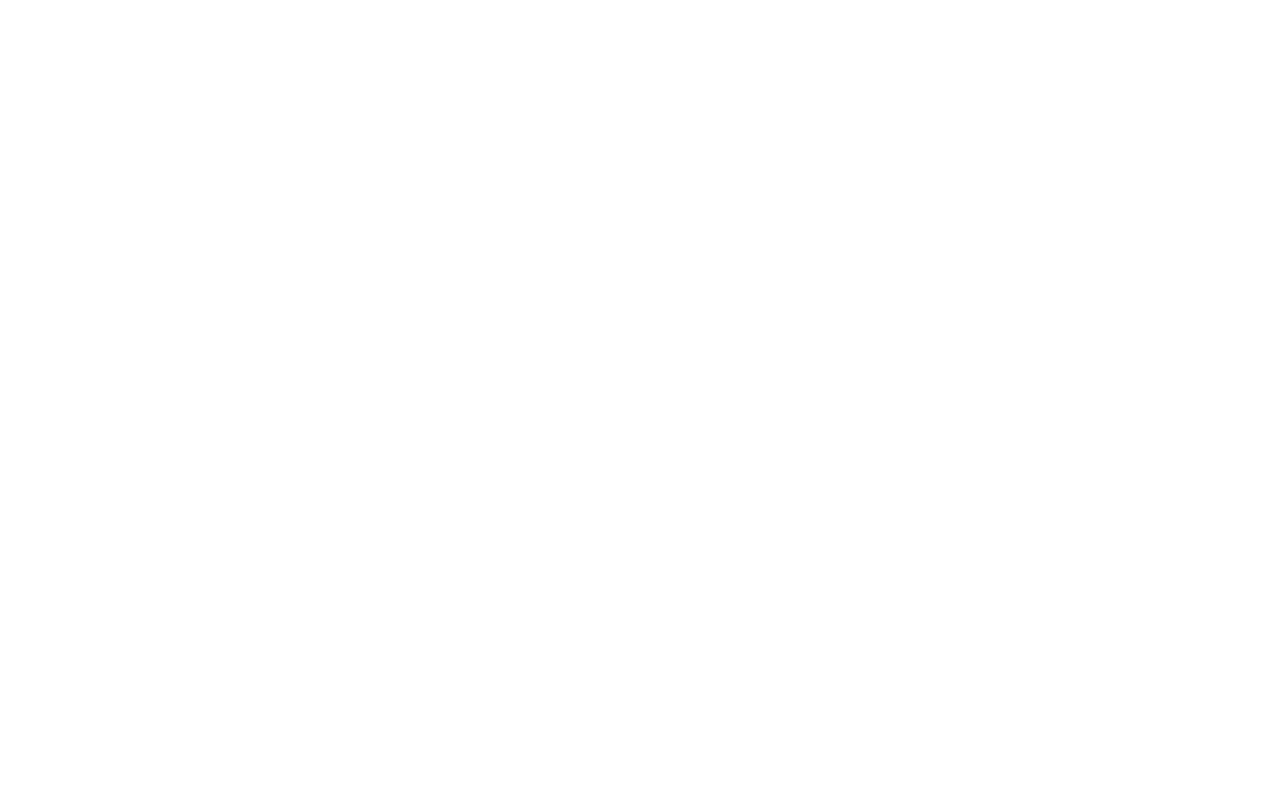
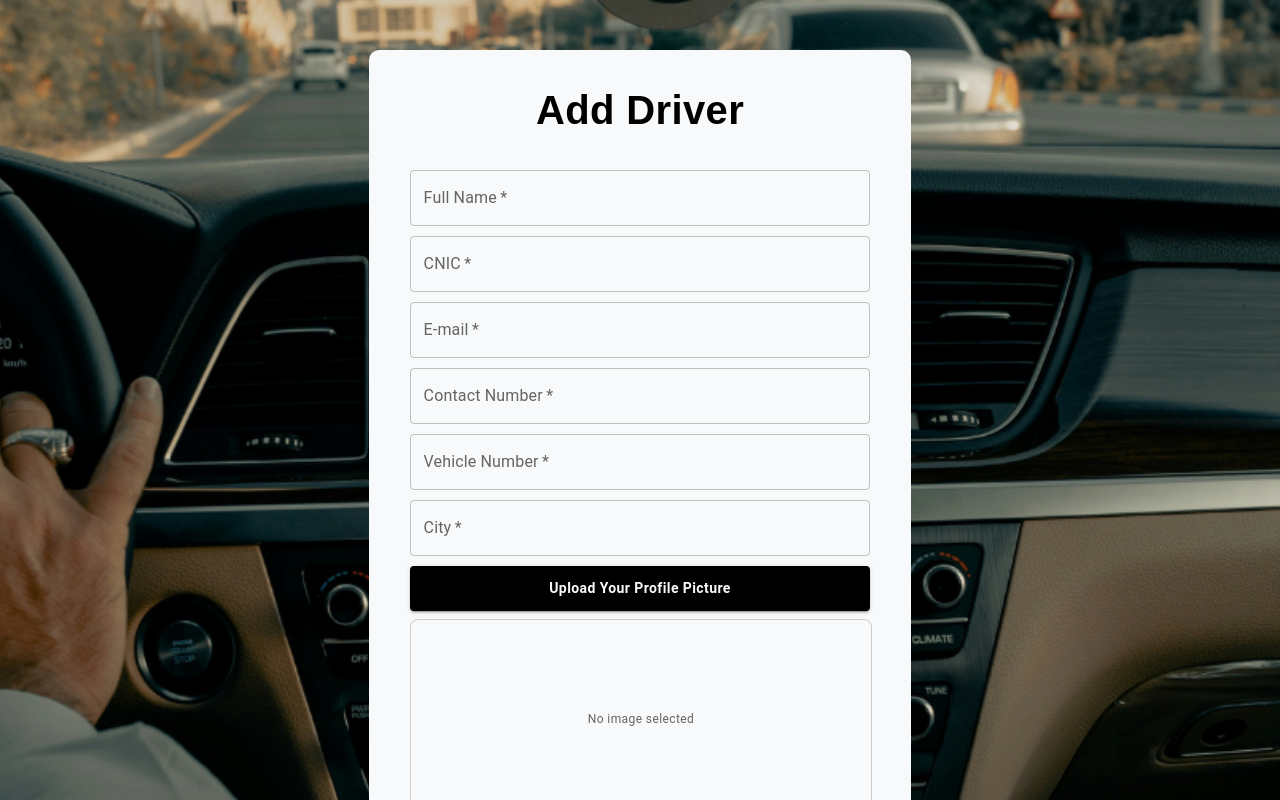
Before and after one commit to Ace217/arolux-admin-fe, a React (Create React App) app: page /driver-form in a window 1280 px wide. Before the commit this address had no page. Shown: the top 800 px of the page. Built offline with nearby package versions, Linux system fonts and the light colour scheme.

Commit message:
26Nov,2024

```diff
--- a/src/App.js
+++ b/src/App.js
@@ -9,6 +9,7 @@ import Vehicles from './Pages/Vehicles';
 import Customers from './Pages/Customers';
 import Drivers from './Pages/Drivers';
 import Configurations from './Pages/Configurations';
+import DriverForm from './Components/DriverForm';
 
 
 function App() {
@@ -23,6 +24,7 @@ function App() {
           <Route path="customers" element={<Customers/>} />
           <Route path="drivers" element={<Drivers/>} />
           <Route path="configurations" element={<Configurations/>} />
+          <Route path="driver-form" element={<DriverForm/>} />
         </Routes>
     </Router>
   );
--- /dev/null
+++ b/src/Components/DriverForm.js
@@ -0,0 +1,74 @@
+import React from "react";
+import BoxComponent from "./Box";
+import TypographyComponent from "./Typography";
+import InputComponent from "./InputComponent";
+import ImageComponent from "./ImageComponent";
+import ButtonComponent from "./Button";
+import { useLocation } from 'react-router-dom';
+
+export default function DriverForm() {
+  const location = useLocation();
+  const title = location.state?.title || 'Add Driver';
+
+  return (
+    <BoxComponent
+      display="flex"
+      justifyContent="space-around"
+      alignItems="center"
+      sx={{
+        backgroundImage: `url('Images/bg.png')`,
+        backgroundSize: "cover",
+        backgroundPosition: "center",
+      }}
+    >
+
+      <BoxComponent
+        margin="50px"
+        padding="30px 15px"
+        borderRadius='10px'
+        width="40%"
+        gap='10px'
+        // height="135vh"
+        display="flex"
+        flexDirection="column"
+        justifyContent="space-around"
+        alignItems="center"
+        backgroundColor='var(--light)'
+        // boxShadow='1px 1px 1px 1px var(--dull)'
+      >
+        <TypographyComponent
+          fontSize="40px"
+          color="var(--dull)"
+          fontFamily="var(--main)"
+          fontWeight="600"
+          marginBottom='20px'
+        >
+          {title}
+        </TypographyComponent>
+        <BoxComponent width='90%'>
+        <InputComponent variant="outlined" label="Full Name" /></BoxComponent>
+        <BoxComponent width='90%'>
+        <InputComponent variant="outlined" label="CNIC" /></BoxComponent>
+        <BoxComponent width='90%'>
+        <InputComponent variant="outlined" label="E-mail" /></BoxComponent>
+        <BoxComponent width='90%'>
+        <InputComponent variant="outlined" label="Contact Number" /></BoxComponent>
+        <BoxComponent width='90%'>
+        <InputComponent variant="outlined" label="Vehicle Number" /></BoxComponent>
+        <BoxComponent width='90%'>
+        <InputComponent variant="outlined" label="City" /></BoxComponent>
+        <ImageComponent />
+        <ButtonComponent
+          variant="contained"
+          backgroundColor="var(--primary)"
+          sx={{
+            width: "90%",
+            padding: "10px",
+          }}
+        >
+          Submit
+        </ButtonComponent>
+      </BoxComponent>
+    </BoxComponent>
+  );
+}
--- /dev/null
+++ b/src/Components/ImageComponent.js
@@ -0,0 +1,87 @@
+import React, { useState } from "react";
+import BoxComponent from "./Box";
+import TypographyComponent from "./Typography";
+import ButtonComponent from "./Button";
+
+const ImageComponent = () => {
+  const [image, setImage] = useState(null);
+  const [error, setError] = useState("");
+
+  const handleImageChange = (e) => {
+    const file = e.target.files[0];
+
+    if (file) {
+      if (file.size > 5 * 1024 * 1024) {
+        setError("File size should be 5MB or less.");
+        setImage(null);
+      } else {
+        setError("");
+        setImage(URL.createObjectURL(file));
+      }
+    }
+  };
+
+  return (
+    <BoxComponent width='90%' display="flex" flexDirection="column" alignItems="left" gap={1}>
+
+
+      {/* Upload Button */}
+      <ButtonComponent
+        variant="contained"
+        component="label"
+        sx={{
+          backgroundColor: "var(--primary)",
+          color: "var(--light)",
+          textTransform:'none',
+          fontWeight:'600',
+          padding:'10px',
+          "&:hover": { backgroundColor: "var(--primary)" }
+        }}
+      >
+        Upload Your Profile Picture
+        <input
+          type="file"
+          accept="image/*"
+          hidden
+          onChange={handleImageChange}
+        />
+      </ButtonComponent>
+
+     <BoxComponent>
+     {/* <TypographyComponent variant="caption" color="textSecondary">
+        Maximum file size: 5MB
+      </TypographyComponent> */}
+{/* Image Preview */}
+<BoxComponent
+        width="100%"
+        height={200}
+        display="flex"
+        alignItems="center"
+        justifyContent="center"
+        border="1px solid #ccc"
+        borderRadius="8px"
+        overflow="hidden"
+      >
+        {image ? (
+          <img src={image} alt="Preview" style={{ width: "100%", height: "100%", objectFit: "cover" }} />
+        ) : (
+          <TypographyComponent variant="caption" color="textSecondary">
+            No image selected
+          </TypographyComponent>
+        )}
+      </BoxComponent>
+
+      {error && (
+        <TypographyComponent color="error" variant="body2">
+          {error}
+        </TypographyComponent>
+      )}
+      </BoxComponent>
+
+      {/* Error Message */}
+
+    </BoxComponent>
+  );
+};
+
+export default ImageComponent;
--- a/src/Pages/Admin.jsx
+++ b/src/Pages/Admin.jsx
@@ -93,6 +93,7 @@ export default function Admin() {
     {
       field: 'Status',
       headerName: 'Status',
+      width:'100',
       renderCell: (params) => (
         <span style={{ color: params.value === 'Active' ? 'green' : 'red' }}>
           {params.value}
--- a/src/Pages/Configurations.jsx
+++ b/src/Pages/Configurations.jsx
@@ -13,11 +13,11 @@ export default function Configurations() {
   ]);
 
   const headings = [
-    { field: 'key', headerName: 'Key', width: 100 },
+    { field: 'key', headerName: 'Key', width: 400 },
     {
       field: 'value',
       headerName: 'Value',
-      width: 150,
+      width: 400,
     },
   ];
   const icons = {
--- a/src/Pages/Customers.jsx
+++ b/src/Pages/Customers.jsx
@@ -8,6 +8,7 @@ import Confirm from '../Components/Confirm';
 import { useNavigate } from 'react-router-dom';
 import Table from '../Components/Table';
 import ModeEditOutlineOutlinedIcon from '@mui/icons-material/ModeEditOutlineOutlined';
+import VisibilityIcon from '@mui/icons-material/Visibility';
 import Find from '../Components/Find';
 
 export default function Customers() {
@@ -55,6 +56,7 @@ export default function Customers() {
 
   const icons = {
     edit: <ModeEditOutlineOutlinedIcon />,
+    details:<VisibilityIcon/>
   };
 
   const handleToggleClick = (id, currentStatus) => {
@@ -95,7 +97,7 @@ export default function Customers() {
             >
               Customer Management
             </TypographyComponent>
-            <ButtonComponent
+            {/* <ButtonComponent
               variant="contained"
               backgroundColor="var(--primary)"
               sx={{ color: "var(--light)", padding: "10px 20px" }}
@@ -103,7 +105,7 @@ export default function Customers() {
               title="Add Customer"
             >
               + Add Customer
-            </ButtonComponent>
+            </ButtonComponent> */}
           </BoxComponent>
           <Find placeholder="Search a Customer by ID" label="Status" status={status} />
           <Table
--- a/src/Pages/Rides.jsx
+++ b/src/Pages/Rides.jsx
@@ -8,6 +8,7 @@ import Confirm from '../Components/Confirm';
 import { useNavigate } from 'react-router-dom';
 import Table from '../Components/Table';
 import ModeEditOutlineOutlinedIcon from '@mui/icons-material/ModeEditOutlineOutlined';
+import VisibilityIcon from '@mui/icons-material/Visibility';
 import Find from '../Components/Find';
 
 export default function Rides() {
@@ -16,13 +17,13 @@ export default function Rides() {
   const [confirmMessage, setConfirmMessage] = useState('');
   const [selectedNewsId, setSelectedNewsId] = useState(null);
 
-  const handleAddNews = () => {
-    navigate('', { state: { title: 'Add Ride' } });
-  };
+  // const handleAddNews = () => {
+  //   navigate('', { state: { title: 'Add Ride' } });
+  // };
 
-  const handleEditNews = () => {
-    navigate('', { state: { title: 'Update Ride' } });
-  };
+  // const handleEditNews = () => {
+  //   navigate('', { state: { title: 'Update Ride' } });
+  // };
 
   const status = [
     { value: 1, label: "All" },
@@ -55,6 +56,7 @@ export default function Rides() {
 
   const icons = {
     edit: <ModeEditOutlineOutlinedIcon />,
+    details:<VisibilityIcon/>
   };
 
   const handleToggleClick = (id, currentStatus) => {
@@ -95,7 +97,7 @@ export default function Rides() {
             >
               Ride Management
             </TypographyComponent>
-            <ButtonComponent
+            {/* <ButtonComponent
               variant="contained"
               backgroundColor="var(--primary)"
               sx={{ color: "var(--light)", padding: "10px 20px" }}
@@ -103,7 +105,7 @@ export default function Rides() {
               title="Add News"
             >
               + Add Ride
-            </ButtonComponent>
+            </ButtonComponent> */}
           </BoxComponent>
           <Find placeholder="Search a ride by ID" label="Status" status={status} />
           <Table
--- a/src/Pages/Vehicles.jsx
+++ b/src/Pages/Vehicles.jsx
@@ -8,6 +8,7 @@ import Confirm from '../Components/Confirm';
 import { useNavigate } from 'react-router-dom';
 import Table from '../Components/Table';
 import ModeEditOutlineOutlinedIcon from '@mui/icons-material/ModeEditOutlineOutlined';
+import VisibilityIcon from '@mui/icons-material/Visibility';
 import Find from '../Components/Find';
 
 export default function Vehicles() {
@@ -55,6 +56,7 @@ export default function Vehicles() {
 
   const icons = {
     edit: <ModeEditOutlineOutlinedIcon  />,
+    details:<VisibilityIcon/>
   };
 
   const handleToggleClick = (id, currentStatus) => {
```
Also changed, not shown: src/Components/Table.js (+40 -29 lines), src/Pages/Drivers.jsx (+9 -11 lines), public/Images/bg.png (added).
